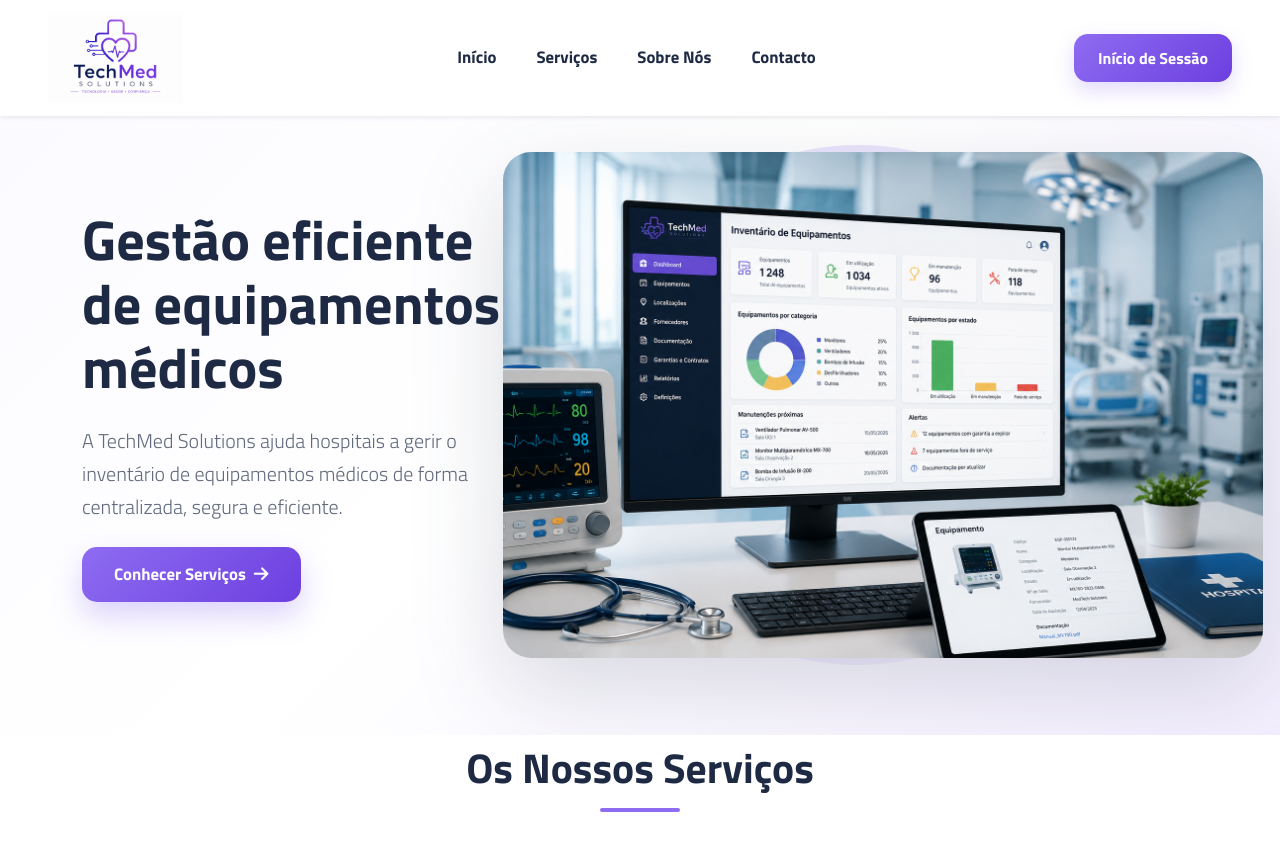
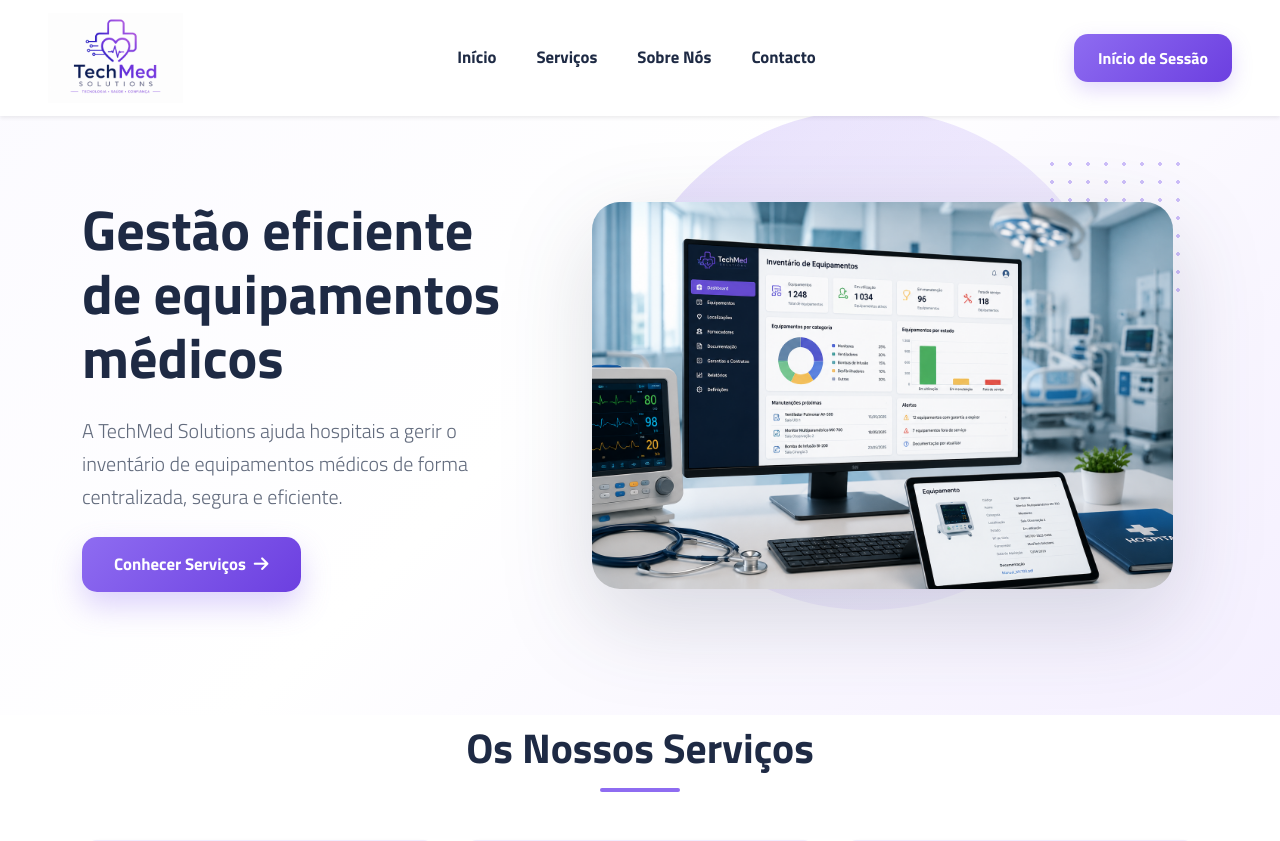
Before and after one commit to mariamiguel1607/projeto_sibdas, a PHP site: page /public/index.html in a window 1280 px wide. Shown: the top 841 px of the page. Run offline with PHP 8.4, Linux system fonts and the light colour scheme.

Commit message:
Correção da imagem da página inicial

```diff
--- a/assets/css/1241375.css
+++ b/assets/css/1241375.css
@@ -1,7 +1,4 @@
-/* =========================
-   BASE
-========================= */
-
+/*BASE */
 html {
     scroll-behavior: smooth;
     scroll-padding-top: 60px;
@@ -41,16 +38,12 @@ section {
 .navbar-nav .nav-link::after {
     content: "";
     position: absolute;
-
     left: 0;
     bottom: 2px;
-
     width: 0;
     height: 3px;
-
     background-color: #8E6CF1;
     border-radius: 20px;
-
     transition: width 0.3s ease;
 }
 
@@ -62,17 +55,12 @@ section {
 
 .btn-login {
     display: inline-block;
-
     background: linear-gradient(135deg, #8E6CF1, #6C3FE0);
     color: white;
-
     padding: 12px 24px;
     border-radius: 14px;
-
     font-weight: 700;
-
     box-shadow: 0 8px 20px rgba(142, 108, 241, 0.25);
-
     transition: 0.3s ease;
 }
 
@@ -82,28 +70,20 @@ section {
     box-shadow: 0 12px 28px rgba(142, 108, 241, 0.35);
 }
 
-/* =========================
-   BOTÕES GERAIS
-========================= */
+/*BOTÕES GERAIS*/
 
 .btn-primary-custom {
     display: inline-flex;
     align-items: center;
     justify-content: center;
-
     background: linear-gradient(135deg, #8E6CF1, #6C3FE0);
     color: white;
-
     padding: 15px 32px;
     border-radius: 15px;
-
     font-size: 1.05rem;
     font-weight: 700;
-
     border: none;
-
     box-shadow: 0 14px 30px rgba(142, 108, 241, 0.30);
-
     transition: 0.3s ease;
 }
 
@@ -113,18 +93,13 @@ section {
     box-shadow: 0 18px 40px rgba(142, 108, 241, 0.42);
 }
 
-/* =========================
-   HOME
-========================= */
+/*HOME */
 
 .home-section {
     min-height: auto;
-
     background: linear-gradient(135deg, #fbfaff 0%, #ffffff 48%, #f4efff 100%);
-
     padding-top: 145px;
     padding-bottom: 70px;
-
     overflow: hidden;
 }
 
@@ -141,21 +116,19 @@ section {
 /* IMAGEM HOME */
 
 .home-visual {
-    min-height: 520px;
-
+    min-height: 500px;
     display: flex;
     justify-content: center;
     align-items: center;
+    position: relative;
 }
 
 .home-visual img {
     position: relative;
     z-index: 3;
-
-    max-width: 760px;
-
+    width: 92%;
+    max-width: 680px;
     border-radius: 28px;
-
     filter: drop-shadow(0 30px 45px rgba(30, 42, 68, 0.16));
 }
 
@@ -163,39 +136,27 @@ section {
 
 .circle-bg {
     position: absolute;
-
-    width: 520px;
-    height: 520px;
-
-    top: 0;
+    width: 500px;
+    height: 500px;
+    top: -35px;
     right: 80px;
-
     background: linear-gradient(135deg, rgba(142,108,241,0.22), rgba(142,108,241,0.04));
     border-radius: 50%;
-
     z-index: 1;
 }
 
 .dots-bg {
     position: absolute;
-
-    top: 25px;
-    right: 0;
-
-    width: 120px;
-    height: 120px;
-
+    top: 10px;
+    right: 5px;
+    width: 150px;
+    height: 150px;
     background-image: radial-gradient(#b9a4f7 2px, transparent 2px);
     background-size: 18px 18px;
-
     opacity: 0.7;
-
     z-index: 1;
 }
-
-/* =========================
-   TÍTULOS DAS SECÇÕES
-========================= */
+/*TÍTULOS DAS SECÇÕES*/
 
 .section-title {
     font-size: 2.6rem;
```
